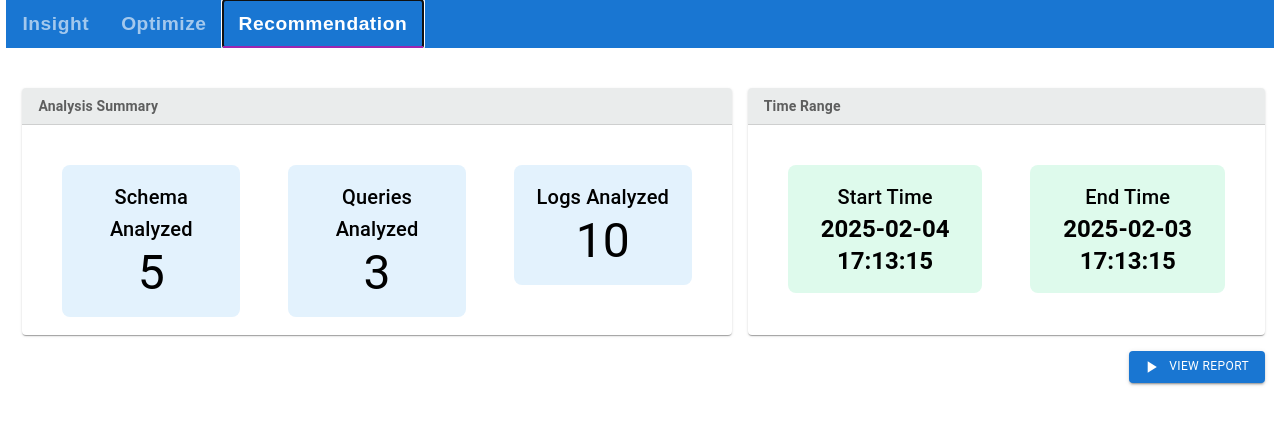
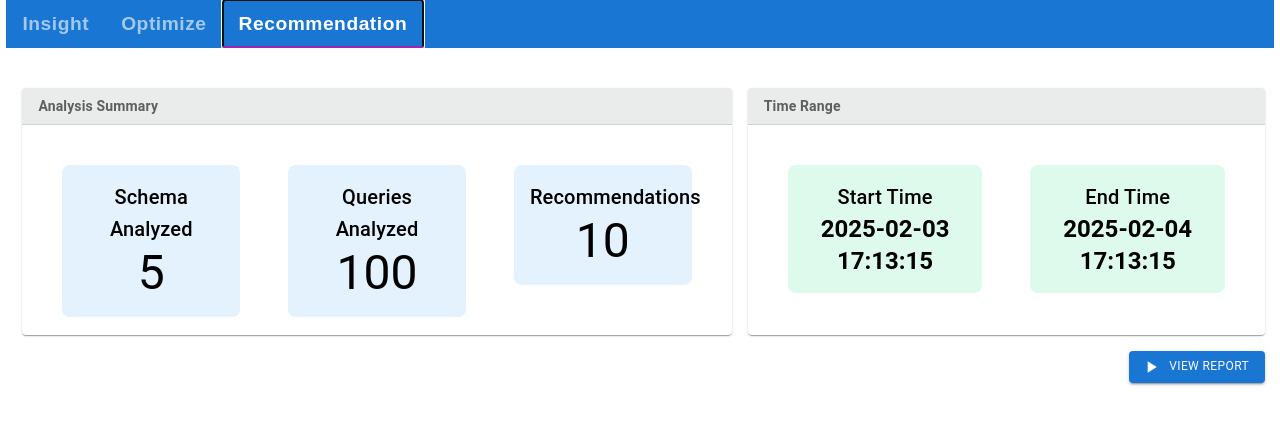
Before and after one commit to RASP-Technologies/tag-ui, a React (Vite) app: page / in a window 1280 px wide. Both pictures are taken after a click on the tab "Recommendation". Shown: the top 424 px of the page. Built offline with nearby package versions, Linux system fonts and the light colour scheme.

Commit message:
Changes in Page Layout and Alignment

```diff
--- a/src/components/Recommendation.jsx
+++ b/src/components/Recommendation.jsx
@@ -84,15 +84,15 @@ const Recommendation = () => {
 
 
   // State for time range
-  const [startTime, setStartTime] = useState(new Date());
-  const [endTime, setEndTime] = useState(subDays(new Date(), 1));
+  const [startTime, setStartTime] = useState(subDays(new Date(), 1));
+  const [endTime, setEndTime] = useState(new Date());
 
   const [loading, setLoading] = useState(false); // New loading state
 
   useEffect(() => {
     // Set the end time to the current time when the component mounts
     const now = new Date();
-    setEndTime(subDays(new Date(), 1));
+    setStartTime(subDays(new Date(), 1));
   }, []);
 
   const handleApplyRecommendation = (rec) => {
@@ -205,8 +205,8 @@ const Recommendation = () => {
   // Summary counts
   const summaryCounts = {
     schemasAnalyzed: 5, // Example count
-    sqlFilesAnalyzed: 3,//recommendations.length,
-    logsAnalyzed: 10, // Example count
+    sqlFilesAnalyzed: 100,//recommendations.length,
+    recommendations: 10, // Example count
   };
 
     // Handle page change
@@ -319,10 +319,10 @@ const Recommendation = () => {
                       <Grid item xs={12} sm={4} sx={{ alignSelf: 'flex-start'}}>
                             <SummaryBox>
                               <Typography variant="h6">
-                                Logs Analyzed
+                                Recommendations
                               </Typography>
                               <Typography variant="h3">
-                                {summaryCounts.logsAnalyzed}
+                                {summaryCounts.recommendations}
                               </Typography>
                             </SummaryBox>
                       </Grid>
```
